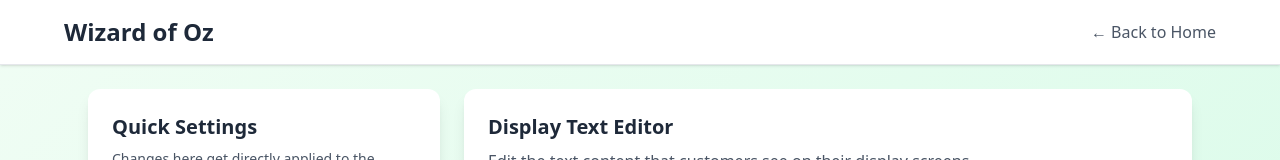
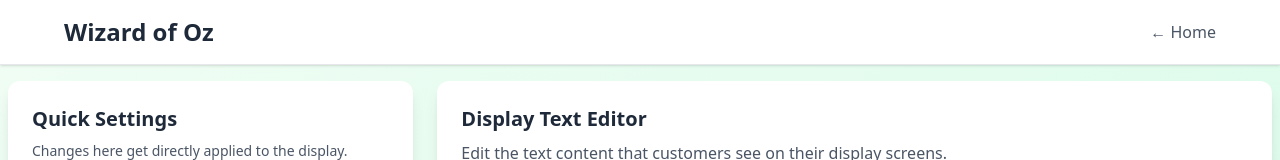
Before and after one commit to byte-wolf/uni-glasses, a SvelteKit app: page /admin in a window 1280 px wide. Shown: the top 160 px of the page. Built offline with nearby package versions, Linux system fonts and the light colour scheme; no server answers; the database is empty.

Commit message:
Improve space efficiency of quick settings

```diff
--- a/src/routes/admin/+page.svelte
+++ b/src/routes/admin/+page.svelte
@@ -451,21 +451,18 @@
 		<div class="mx-auto flex max-w-6xl items-center justify-between">
 			<h1 class="text-2xl font-bold text-gray-800">Wizard of Oz</h1>
 			<div class="flex items-center gap-4">
-				<span class="text-sm text-gray-600">
+				<span class="hidden text-gray-600 sm:block">
 					{lastUpdated ? `Last updated: ${lastUpdated}` : ''}
 				</span>
-				<button
-					onclick={() => goto('/')}
-					class="text-gray-600 transition-colors hover:text-gray-800"
-				>
-					← Back to Home
-				</button>
+				<a href="/" class="text-nowrap text-gray-600 transition-colors hover:text-gray-800">
+					← Home
+				</a>
 			</div>
 		</div>
 	</header>
 
 	<!-- Main Content -->
-	<main class="mx-auto max-w-6xl p-6">
+	<main class="mx-auto max-w-7xl p-2 pt-4">
 		<div class="grid gap-6 lg:grid-cols-3">
 			<!-- Quick Settings -->
 			<div class="space-y-4 lg:col-span-1">
@@ -483,7 +480,7 @@
 								: 'border-red-300 bg-red-50 text-red-700'}"
 							title={isPoweredOn ? 'Power Off Display' : 'Power On Display'}
 						>
-							<PowerIcon class="size-8" />
+							<PowerIcon class="size-7" />
 						</button>
 
 						<div class="flex items-center gap-2">
@@ -492,7 +489,7 @@
 								class="flex cursor-pointer items-center gap-2 rounded-lg border border-gray-200 p-3 hover:bg-gray-50"
 								title="Previous Preset"
 							>
-								<StepBackIcon class="size-8" />
+								<StepBackIcon class="size-7" />
 							</button>
 
 							<button
@@ -500,7 +497,7 @@
 								class="flex cursor-pointer items-center gap-2 rounded-lg border border-gray-200 p-3 hover:bg-gray-50"
 								title="Next Preset"
 							>
-								<StepForwardIcon class="size-8" />
+								<StepForwardIcon class="size-7" />
 							</button>
 						</div>
 
@@ -510,7 +507,7 @@
 								class="flex cursor-pointer items-center gap-2 rounded-lg border border-gray-200 p-3 hover:bg-gray-50"
 								title="Increase Font Size"
 							>
-								<PlusIcon class="size-8" />
+								<PlusIcon class="size-7" />
 							</button>
 
 							<button
@@ -518,7 +515,7 @@
 								class="flex cursor-pointer items-center gap-2 rounded-lg border border-gray-200 p-3 hover:bg-gray-50"
 								title="Decrease Font Size"
 							>
-								<MinusIcon class="size-8" />
+								<MinusIcon class="size-7" />
 							</button>
 						</div>
 					</div>
```
